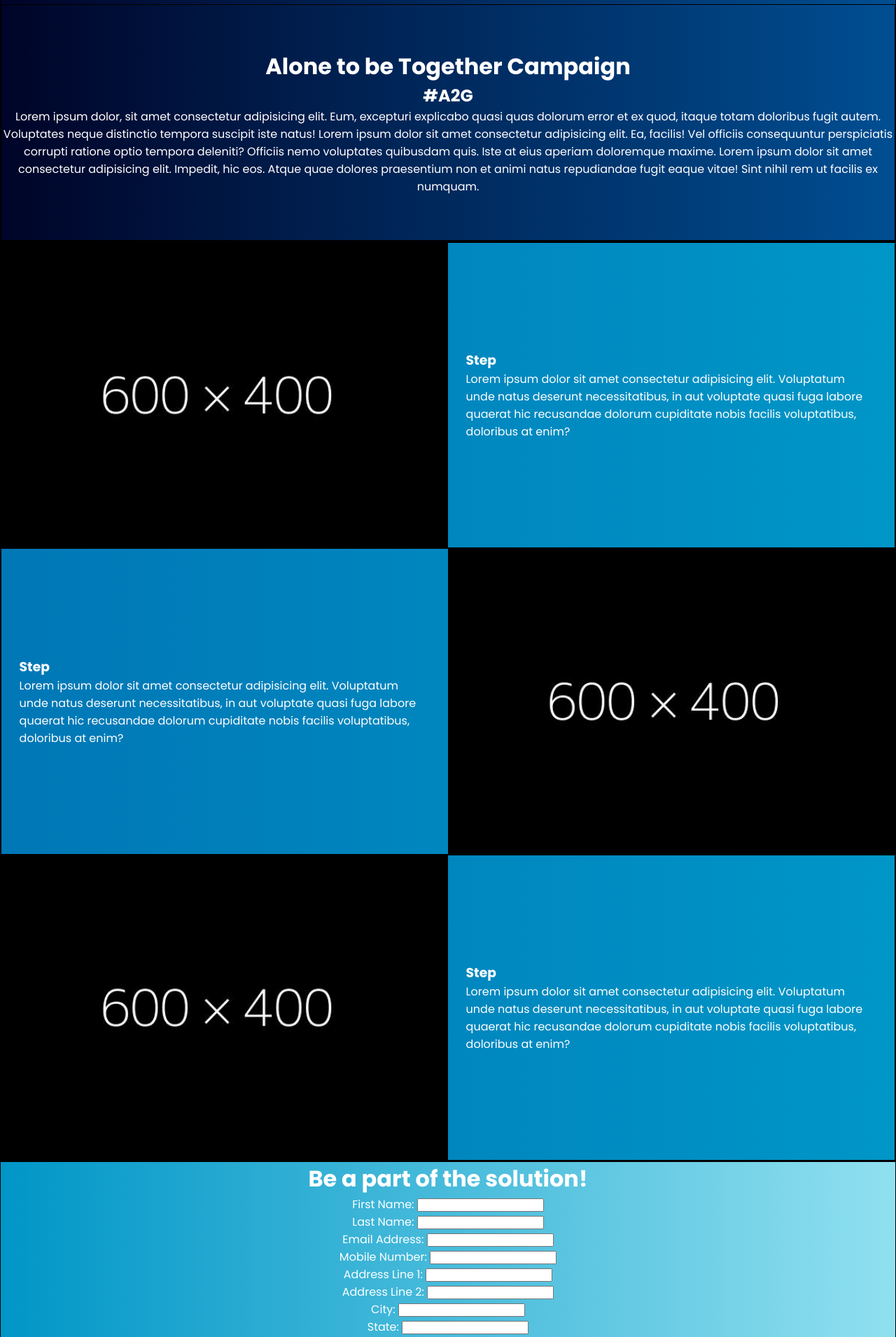
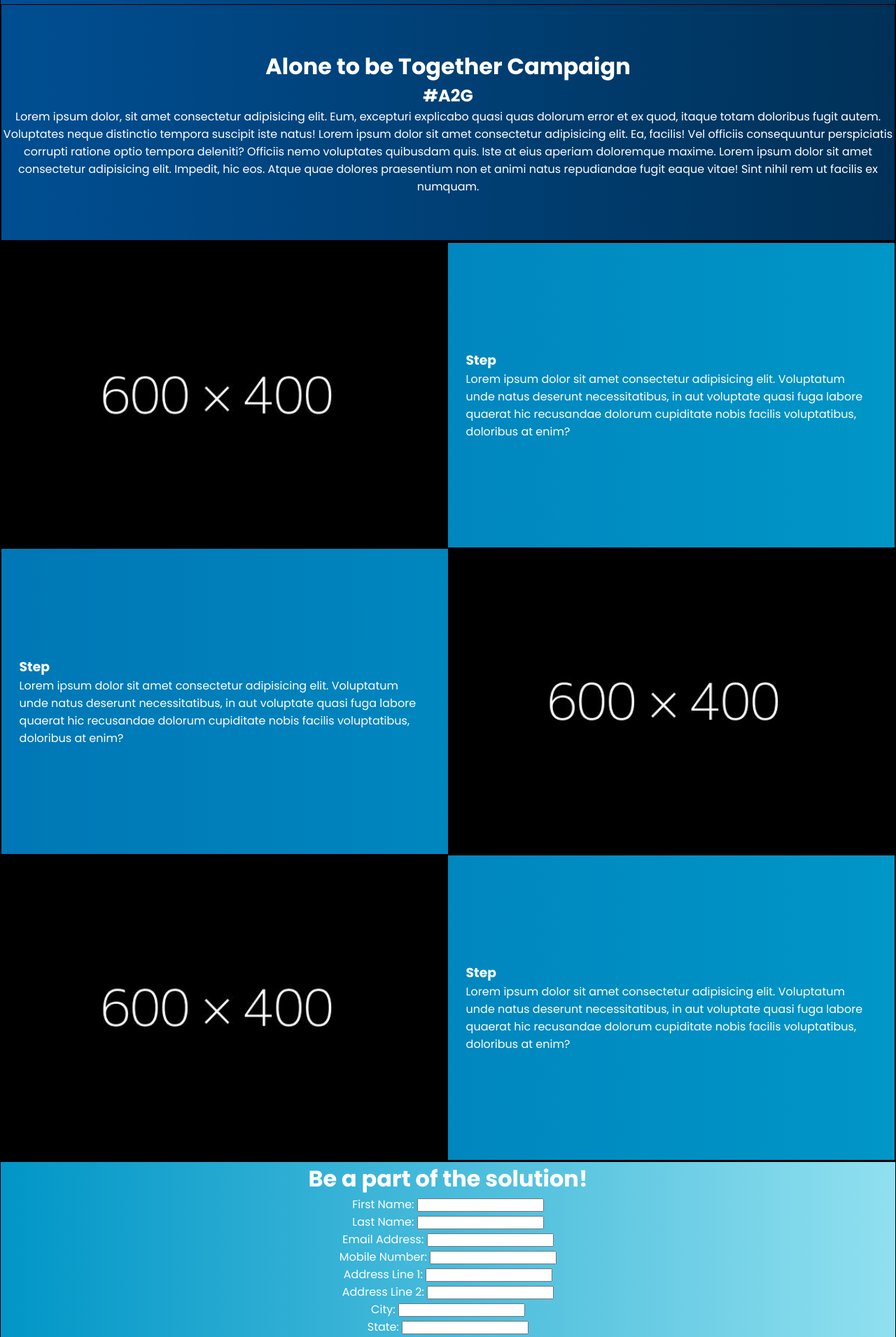
Before and after one commit to djibril-coulybaly/FishingTAG-A2G-Campaign-Website, a PHP site: page / in a window 1280 px wide. Shown: the part 540-2450 px from the top of the page at 70% size. Run offline with PHP 8.4, Linux system fonts and the light colour scheme.

Commit message:
Change body background colour and inline block the company logo

```diff
--- a/Website/Assets/CSS/styles.css
+++ b/Website/Assets/CSS/styles.css
@@ -20,7 +20,7 @@ html{
 
 body{
   font-family: 'Poppins', sans-serif;
-  background: linear-gradient(to right, #000428, #004e92);
+  background: linear-gradient(to right,  #004e92, #003158);
   color: #ffffff;
 }
 
@@ -82,6 +82,11 @@ header{
   padding: 4rem 0;
 }
 
+.companyLogo img {
+  display: inline-block;
+}
+
+
 .how-it-works{
   border: 1px solid #000000;
   background: linear-gradient(to right, #0077B6, #0096C7);
```
